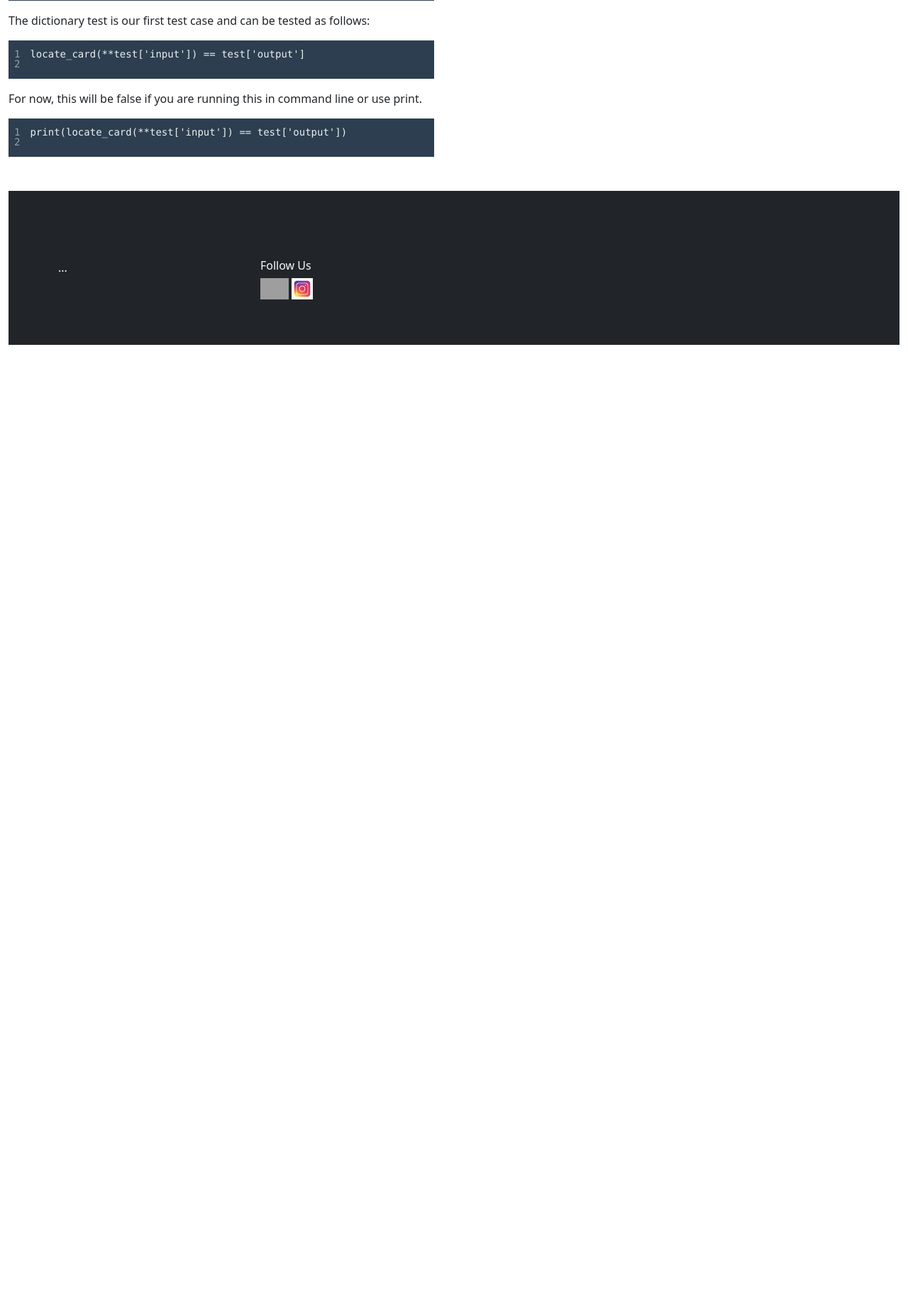
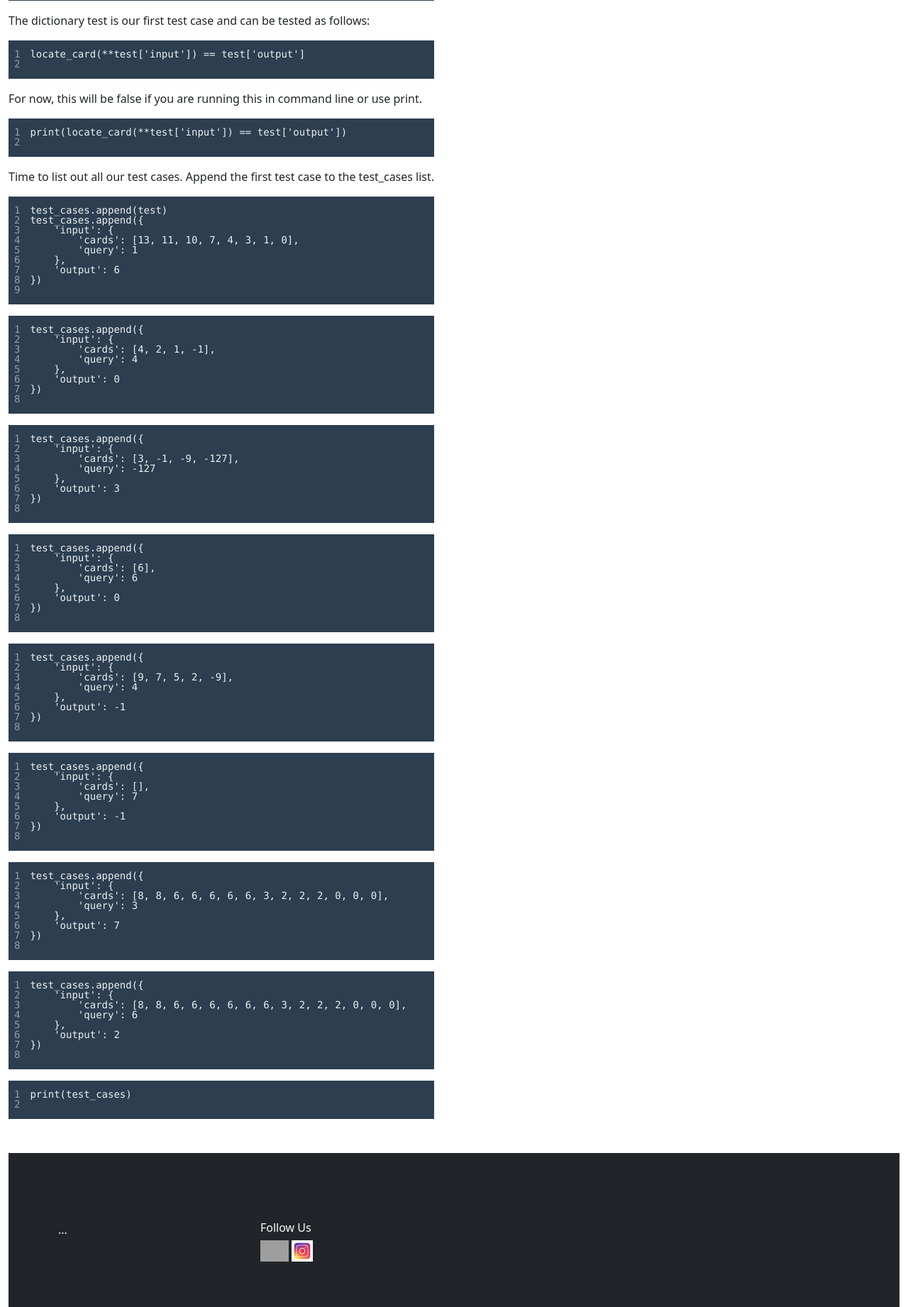
Before and after one commit to Smatnemo/smatwebsite, a Django app: template templates/dsa/binarySearch.html in a window 1280 px wide. Shown: the part 2393-4235 px from the top of the page at 71% size. Before the commit the page ends 2879 px from the top, so only its background shows below. Run offline with Django 4.2, Linux system fonts and the light colour scheme; the template is opened without the code that fills it, so the values that code supplies are empty; some libraries are stand-ins or nearby versions; grey boxes are pictures that could not be loaded.

Commit message:
Added more test cases

```diff
--- a/templates/dsa/binarySearch.html
+++ b/templates/dsa/binarySearch.html
@@ -116,8 +116,9 @@ output = 6
         result = locate_card(cards, query)
         result == output
 </pre>
-    <p>The current result of our function is going to be obviously None. The function doesn't return anything'
-    The test 'result == output' will be false. To verify, run:
+    <p>
+        The current result of our function is going to be obviously None. The function doesn't return anything'
+        The test 'result == output' will be false. To verify, run:
     </p>
 <pre>
 print(result)
@@ -147,8 +148,104 @@ locate_card(**test['input']) == test['output']
 print(locate_card(**test['input']) == test['output'])
 </pre>
     <p>
+        Time to list out all our test cases. Append the first test case to the test_cases list.
+    </p>
 
-    </p>
+    <!--Appending Test case 1 and 2-->
+<pre>
+test_cases.append(test)
+test_cases.append({
+    'input': {
+        'cards': [13, 11, 10, 7, 4, 3, 1, 0],
+        'query': 1
+    },
+    'output': 6
+})
+</pre>
+
+    <!--Appending Test case 3-->
+<pre>
+test_cases.append({
+    'input': {
+        'cards': [4, 2, 1, -1],
+        'query': 4
+    },
+    'output': 0
+})
+</pre>
+
+    <!--Appending Test case 4-->
+<pre>
+test_cases.append({
+    'input': {
+        'cards': [3, -1, -9, -127],
+        'query': -127
+    },
+    'output': 3
+})
+</pre>
+
+<!--Appending Test case 5-->
+<pre>
+test_cases.append({
+    'input': {
+        'cards': [6],
+        'query': 6
+    },
+    'output': 0
+})
+</pre>
+
+
+<!--Appending Test case 6-->
+<pre>
+test_cases.append({
+    'input': {
+        'cards': [9, 7, 5, 2, -9],
+        'query': 4
+    },
+    'output': -1
+})
+</pre>
+
+<!--Appending Test case 7-->
+<pre>
+test_cases.append({
+    'input': {
+        'cards': [],
+        'query': 7
+    },
+    'output': -1
+})
+</pre>
+
+<!--Appending Test case 8-->
+<pre>
+test_cases.append({
+    'input': {
+        'cards': [8, 8, 6, 6, 6, 6, 6, 3, 2, 2, 2, 0, 0, 0],
+        'query': 3
+    },
+    'output': 7
+})
+</pre>
+
+<!--Appending Test case 9-->
+<pre>
+test_cases.append({
+    'input': {
+        'cards': [8, 8, 6, 6, 6, 6, 6, 6, 3, 2, 2, 2, 0, 0, 0],
+        'query': 6
+    },
+    'output': 2
+})
+</pre>
+
+<pre>
+print(test_cases)
+</pre>
+
+
 </div>
 
 
```
